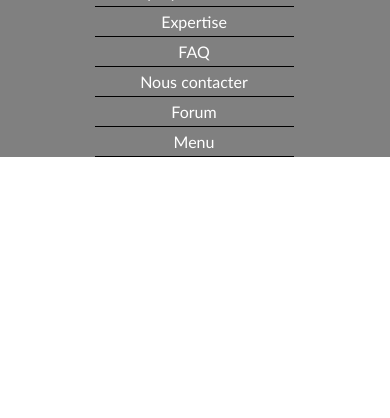
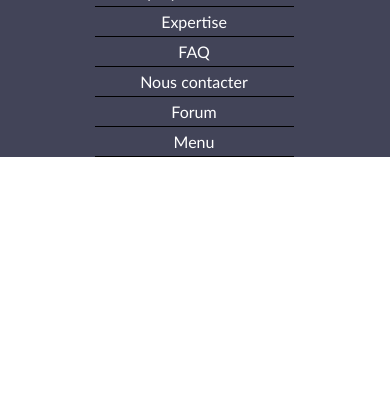
Before and after one commit to HugoMoi/SiteAPP, a PHP site: page /app/General.php in a window 390 px wide. Shown: the part 99-517 px from the top of the page. Run offline with PHP 8.4, Linux system fonts and the light colour scheme.

Commit message:
version2 par hugo

```diff
--- a/General.css
+++ b/General.css
@@ -134,7 +134,7 @@ header{
 
 	nav> ul> li{
 		float: none;
-		background-color: grey;
+		background-color: #424458;
 		text-align: center;
 	}
 	nav{
```
